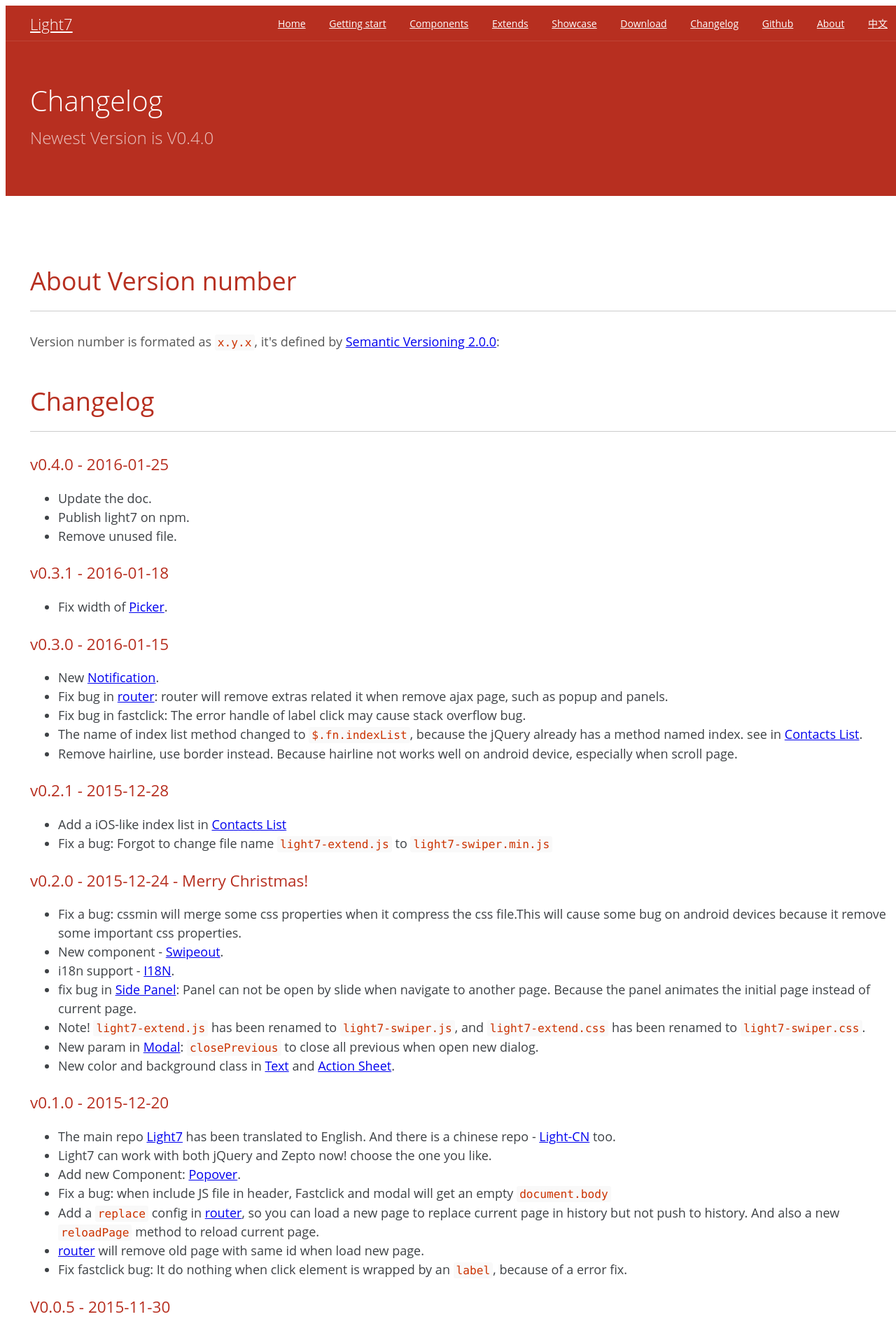
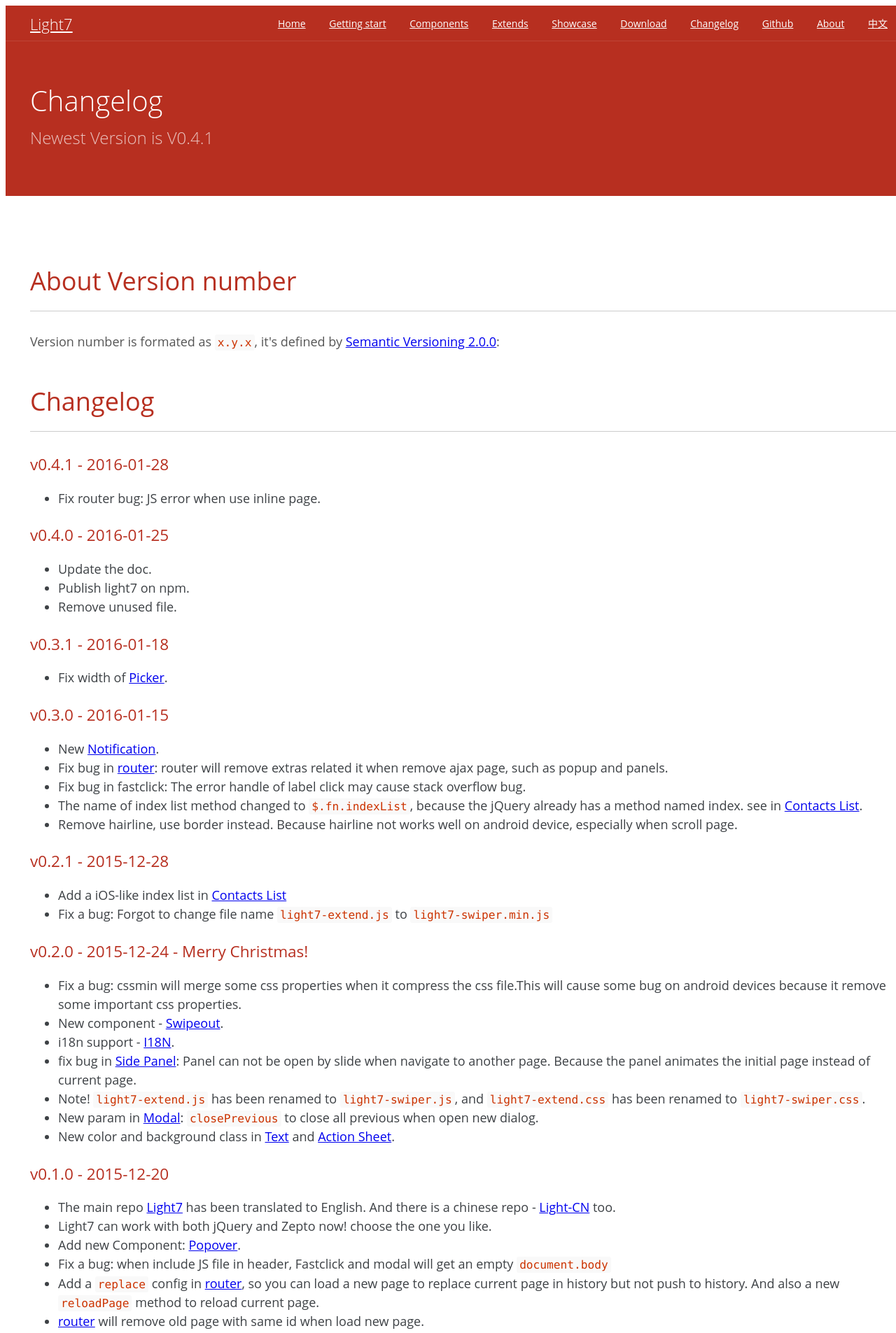
Before and after one commit to lihongxun945/light7-cn, a Jekyll site: the page built from docs/changelog.html, in a window 1280 px wide. Shown: the top 1905 px of the page at 70% size. Built offline with Jekyll 4.4.1, drawn with Linux system fonts in a browser that asks for light colours; a style sheet for code colours, icons or effects is not loaded.

Commit message:
update version

```diff
--- a/_config.yml
+++ b/_config.yml
@@ -3,7 +3,7 @@
 authors:      任行
 description:  Build mobile apps with simple HTML, CSS, and JS components.
 favicon:      http://gtms04.alicdn.com/tps/i4/TB17MaDGpXXXXb7apXXAz6UFXXX-16-16.png
-version:      0.4.0
+version:      0.4.1
 
 # Dependencies
 highlighter:  rouge
--- a/docs/assets/css/docs.css
+++ b/docs/assets/css/docs.css
@@ -236,7 +236,7 @@
   background-color: #b72f20;
 }
 .docs-header {
-  height: 320px;
+  height: 380px;
 }
 .docs-header .carbonad {
   position: relative !important;
--- a/docs/changelog.html
+++ b/docs/changelog.html
@@ -21,6 +21,11 @@
         <p>Version number is formated as <code>x.y.x</code>, it's defined by <a href='http://semver.org/' target="_blank">Semantic Versioning 2.0.0</a>:</p>
 
         <h2>Changelog</h2>
+
+        <h3>v0.4.1 - 2016-01-28</h3>
+        <ul>
+          <li>Fix router bug: JS error when use inline page.</li>
+        </ul>
 
         <h3>v0.4.0 - 2016-01-25</h3>
         <ul>
--- a/less/docs.less
+++ b/less/docs.less
@@ -85,7 +85,7 @@
   background-color: @doc-primary-color;
 }
 .docs-header {
-  height: 320px;
+  height: 380px;
 
   // Ad on the homepage
   .carbonad {
--- a/package.json
+++ b/package.json
@@ -1,7 +1,7 @@
 {
   "name": "light7",
   "description": "Build mobile apps with simple HTML, CSS, and JS components.",
-  "version": "0.4.0",
+  "version": "0.4.1",
   "keywords": [
     "light7",
     "UI",
```
Also changed, not shown: docs/assets/css/docs.min.css.
